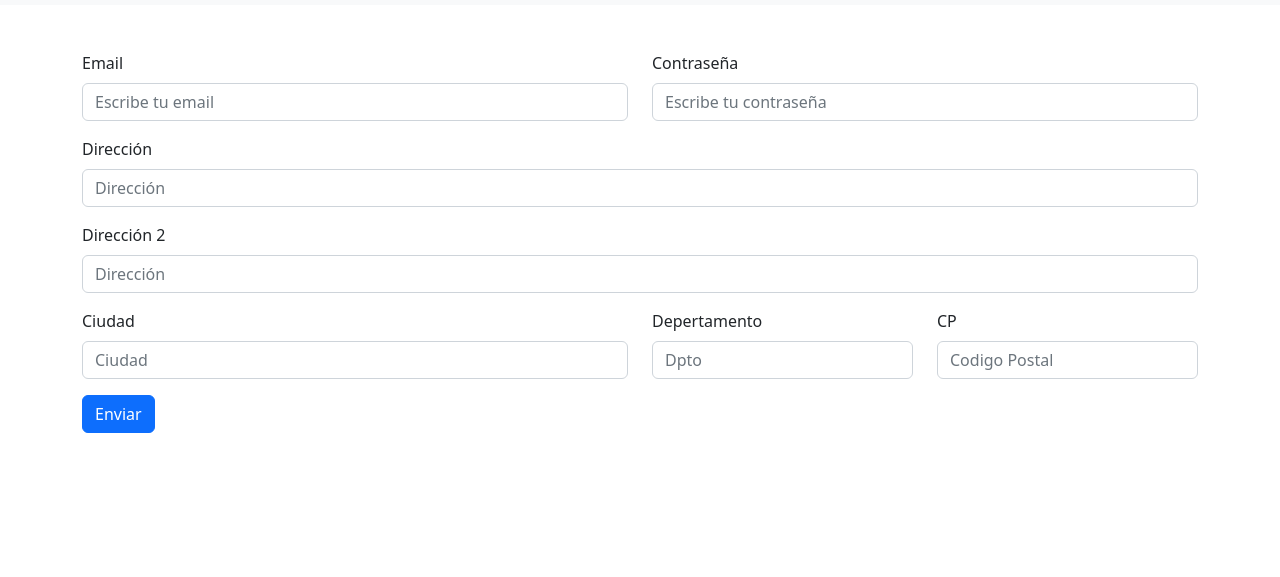
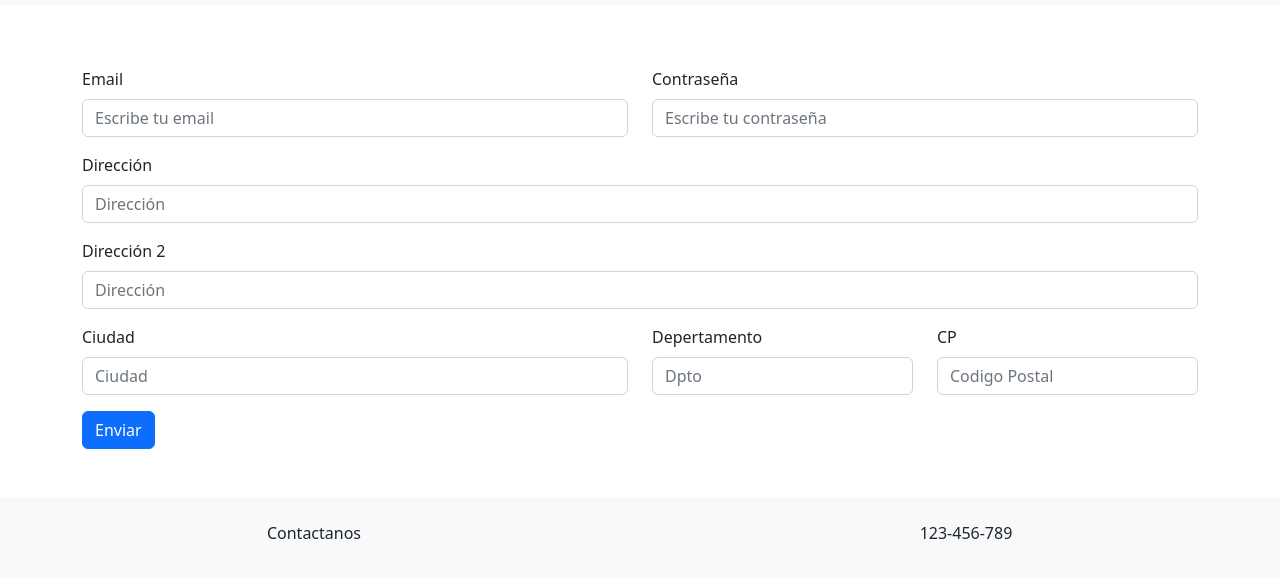
Before and after one commit to AnabellaDiaz/Desafio7, a plain HTML site: page page/contacto.html in a window 1280 px wide. Shown: the part 75-652 px from the top of the page. Drawn offline with nearby package versions, Linux system fonts and the light colour scheme; files that its build step writes are made by us from their sources.

Commit message:
corregimos contacto

```diff
--- a/page/contacto.html
+++ b/page/contacto.html
@@ -51,7 +51,7 @@
 
     <div class="container pt-3">
       <form class="row">
-        <div class="col-md-6">
+        <div class="col-md-6 pt-3">
           <label for="emailInput" class="form-label"> Email </label>
           <input
             type="email"
@@ -61,7 +61,7 @@
           />
         </div>
 
-        <div class="col-md-6">
+        <div class="col-md-6 pt-3">
           <label for="contraseñaInput" class="form-label"> Contraseña </label>
           <input
             type="contraseña"
@@ -127,6 +127,18 @@
       </form>
     </div>
 
+    <footer class="bg-light">
+      <div class="conteiner">
+        <div class="row text-center py-4 mt-5">
+          <div class="col-md-6 fw-light">
+            <p>Contactanos</p>
+          </div>
+          <div class="col-md-6 fw-light">
+            <p>123-456-789</p>
+          </div>
+        </div>
+      </div>
+    </footer>
     <script
       src="https://cdn.jsdelivr.net/npm/bootstrap@5.2.0/dist/js/bootstrap.bundle.min.js"
       integrity="sha384-A3rJD856KowSb7dwlZdYEkO39Gagi7vIsF0jrRAoQmDKKtQBHUuLZ9AsSv4jD4Xa"
```
